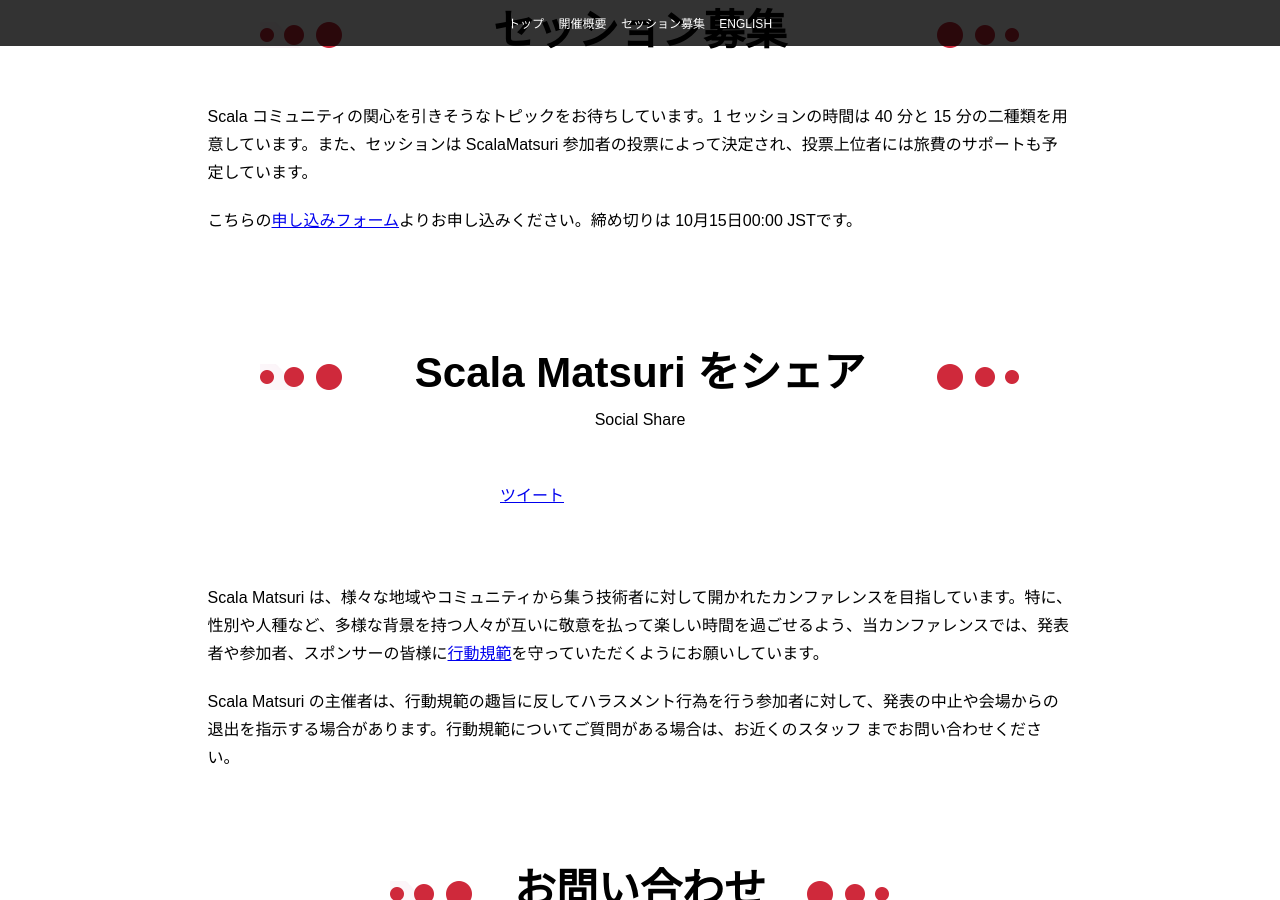
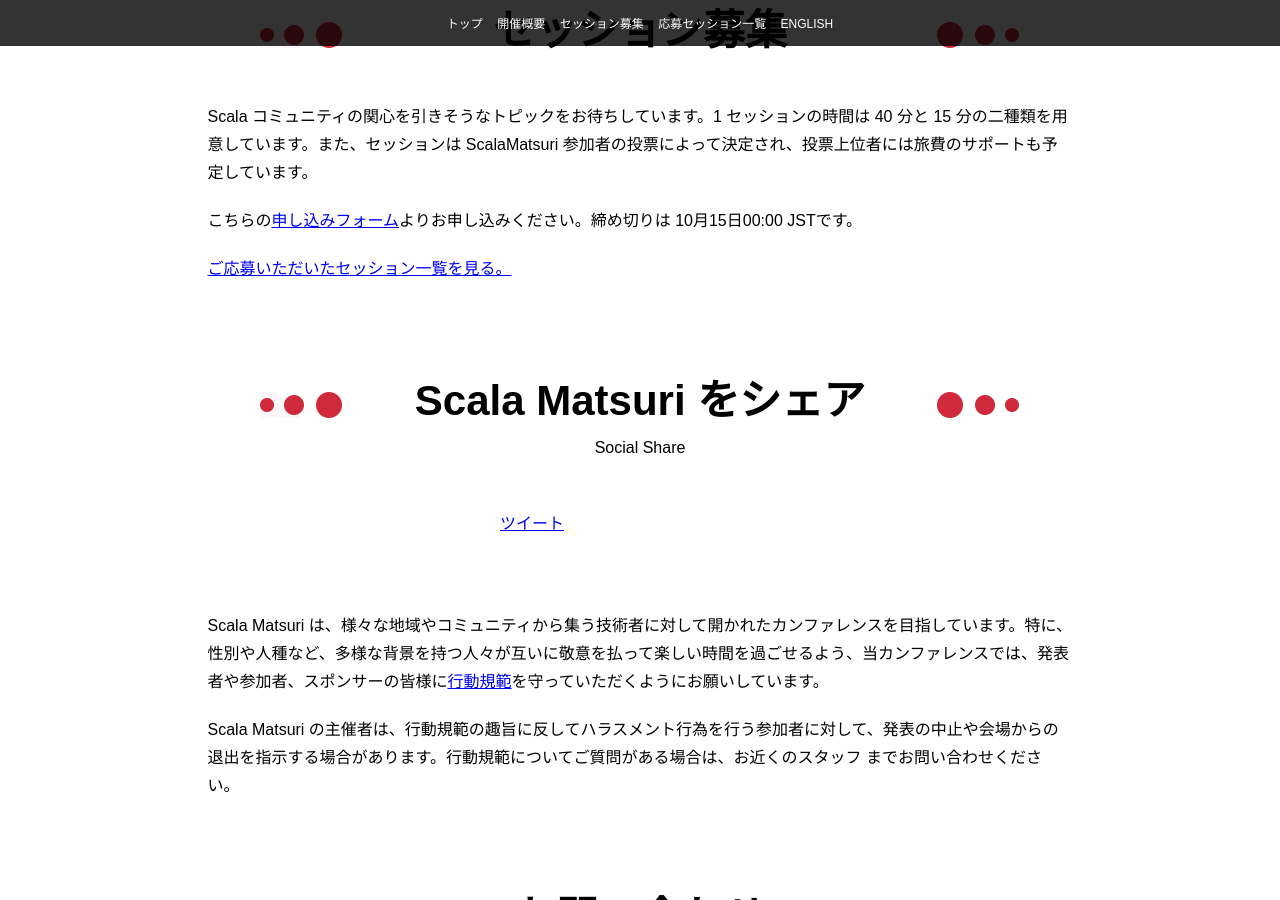
Before and after one commit to scalajp/2016.scalamatsuri.org, a Jekyll site: the page built from index.html, in a window 1280 px wide and 900 px high, scrolled down 1372 px. Built offline with Jekyll 4.4.1, drawn with Linux system fonts in a browser that asks for light colours; a script that is not in the unit is left out; comment, search, counter and statistics services are not loaded.

Commit message:
応募セッション一覧へのリンクをトップページに追加

```diff
--- a/index.html
+++ b/index.html
@@ -116,6 +116,7 @@ layout: null
 
 
           <li><a href="/ja/cfp/">セッション募集</a></li>
+					<li><a href="/ja/candidates/">応募セッション一覧</a></li>
            <!--
 					<li><a href="#gues">招待講演者</a></li>
 					<li><a href="#prog">プログラム</a></li>
@@ -134,6 +135,7 @@ layout: null
 					-->
 					<li><a href="#info">開催概要</a></li>
           <li><a href="/ja/cfp/">セッション募集</a></li>
+					<li><a href="/ja/candidates/">応募セッション一覧</a></li>
 <!--
 					<li><a href="#gues">招待講演者</a></li>
 					<li><a href="#prog">プログラム</a></li>
@@ -752,7 +754,7 @@ layout: null
 					<p>&nbsp;</p>
 					<p>Scala コミュニティの関心を引きそうなトピックをお待ちしています。1 セッションの時間は 40 分と 15 分の二種類を用意しています。また、セッションは ScalaMatsuri 参加者の投票によって決定され、投票上位者には旅費のサポートも予定しています。</p>
 					<p>こちらの<a href="/ja/cfp/">申し込みフォーム</a>よりお申し込みください。締め切りは 10月15日00:00 JSTです。</p>
-					</p>
+					<p><a href="/ja/candidates/">ご応募いただいたセッション一覧を見る。</a></p>
 				</div>
 			</div>
 		</section>
```
